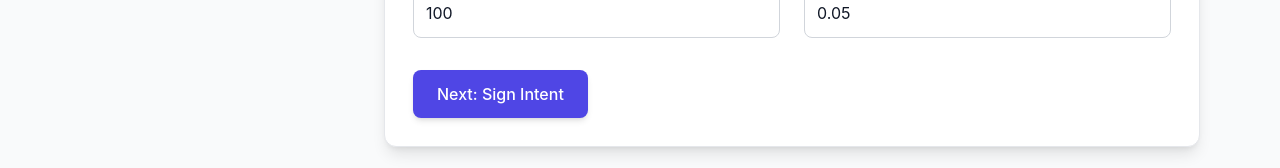
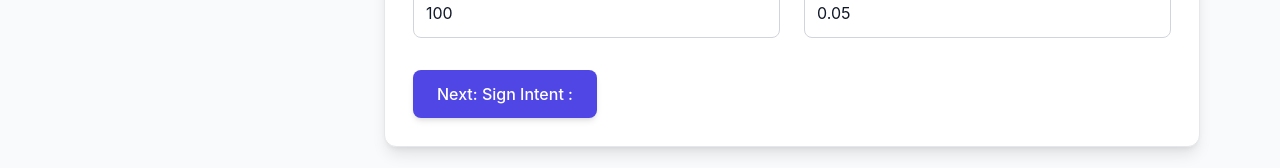
Before and after one commit to fzaamir/crosschain-intent-swap, a React (Create React App) app: page /step/1 in a window 1280 px wide. Shown: the part 452-620 px from the top of the page. Built offline with nearby package versions, Linux system fonts and the light colour scheme.

Commit message:
Fix navigation and dark mode toggle

```diff
--- a/src/components/SetGoal.jsx
+++ b/src/components/SetGoal.jsx
@@ -129,7 +129,7 @@ const SetGoal = () => {
         onClick={handleNext}
         className="px-6 py-3 bg-indigo-600 hover:bg-indigo-700 text-white font-medium rounded-lg shadow-md transition duration-300 focus:outline-none focus:ring-2 focus:ring-indigo-500 focus:ring-offset-2 dark:focus:ring-offset-gray-800"
       >
-        Next: Sign Intent
+        Next: Sign Intent :
       </button>
     </motion.div>
   );
```
